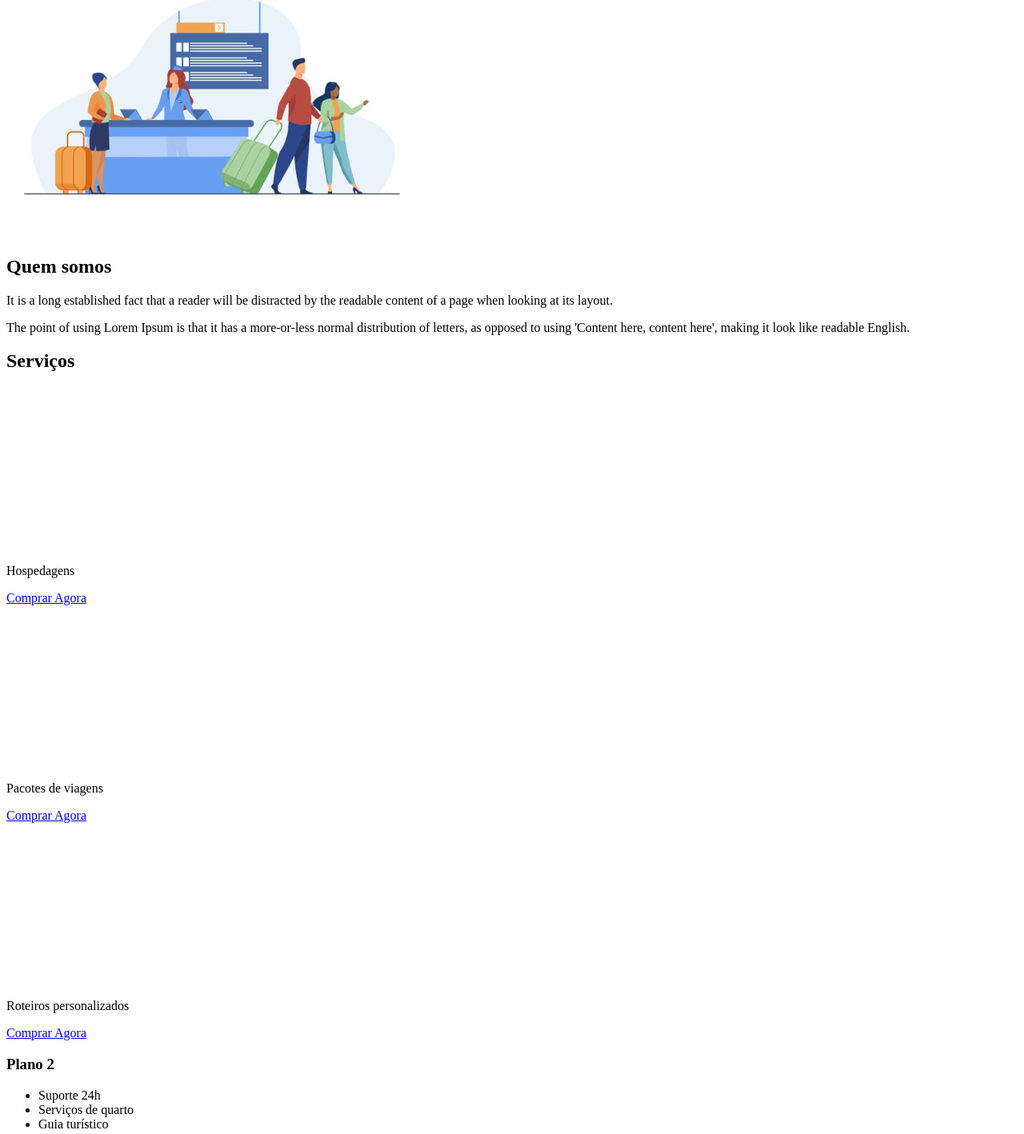
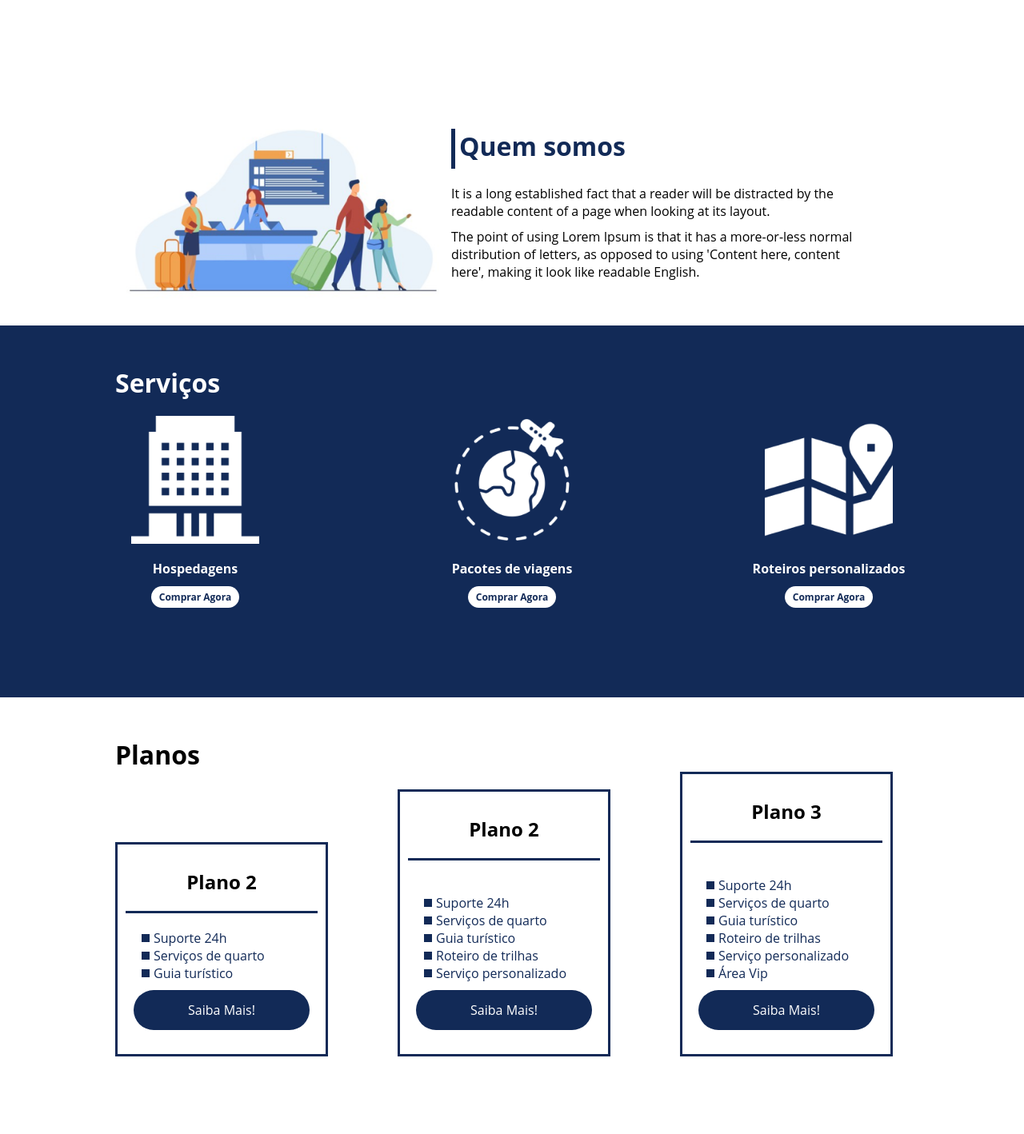
Before and after one commit to cav-jon/projeto-desafio-dio, a plain HTML site: page fundamentos-css-flex/projeto/index.html in a window 1280 px wide. Shown: the part 784-2202 px from the top of the page at 80% size. Drawn offline with Linux system fonts and the light colour scheme.

Commit message:
Concluído o curso de flexbox

```diff
--- a/fundamentos-css-flex/projeto/index.html
+++ b/fundamentos-css-flex/projeto/index.html
@@ -1,26 +1,32 @@
 <!DOCTYPE html>
 <html lang="pt-br">
+
 <head>
     <meta charset="UTF-8">
     <meta name="viewport" content="width=device-width, initial-scale=1.0">
     <title>Flex Turismos</title>
     <link rel="stylesheet" href="./style.css">
 </head>
+
 <body>
     <header>
+        <div class="flex-container menu">
+            <div>
                 <h1>FlexTurismos</h1>
-        <ul>
-            <li><a href="#quem-somos">Quem Somos</a></li>
+            </div>
+            <ul class="list-items">
+                <li><a href="#quem-somos">Quem somos</a></li>
                 <li><a href="#servicos">Serviços</a></li>
                 <li><a href="#planos">Planos</a></li>
             </ul>
+        </div>
     </header>
 
-    <div>
-        <div>
+    <div class="flex-container main-content">
+        <div class="main-text">
             <h1>Flex <br>Turismos</h1>
             <p>O melhor serviço para você!</p>
-            <a href="">Saiba Mais!</a>
+            <a href="" class="btn">Saiba Mais!</a>
         </div>
 
         <div>
@@ -28,37 +34,39 @@
         </div>
     </div>
 
+    <div class="flex-container" id="quem-somos">
         <div>
+            <h2>Quem somos</h2>
+            <p>It is a long established fact that a reader will be distracted by the readable content of a page when
+                looking at its layout. </p>
+            <p>The point of using Lorem Ipsum is that it has a more-or-less normal distribution of letters, as opposed
+                to using 'Content here, content here', making it look like readable English.</p>
+        </div>
         <div>
             <img src="./images/1-quem-somos.png" alt="balcão de atendimento">
         </div>
-
-        <div>
-            <h2>Quem somos</h2>
-            <p>It is a long established fact that a reader will be distracted by the readable content of a page when looking at its layout. </p>
-            <p>The point of using Lorem Ipsum is that it has a more-or-less normal distribution of letters, as opposed to using 'Content here, content here', making it look like readable English.</p>
     </div>
-    </div>
-
+    <div class="outer-container">
+        <div class="flex-container" id="servicos">
             <div>
                 <div>
                     <h2>Serviços</h2>
                 </div>
 
-        <div>
-            <div>
+                <div class="service-list">
+                    <div class="service-item">
                         <div><img src="./images/icon-2.png" alt="hospedagens"></div>
                         <p>Hospedagens</p>
                         <a href="#">Comprar Agora</a>
                     </div>
 
-            <div>
+                    <div class="service-item">
                         <div><img src="./images/icon-1.png" alt="pacote de viagens"></div>
                         <p>Pacotes de viagens</p>
                         <a href="#">Comprar Agora</a>
                     </div>
 
-            <div>
+                    <div class="service-item">
                         <div><img src="./images/icon-3.png" alt="roteiros personalizados"></div>
                         <p>Roteiros personalizados</p>
                         <a href="#">Comprar Agora</a>
@@ -66,21 +74,28 @@
 
                 </div>
             </div>
+        </div>
+    </div>
+    <div class="flex-container" id="planos">
 
         <div>
+            <h2>Planos</h2>
+        </div>
 
-        <div>
+        <div class="plan-list">
+            <div class="plan-item">
                 <h3>Plano 2</h3>
                 <ul>
                     <li>Suporte 24h</li>
                     <li>Serviços de quarto</li>
                     <li>Guia turístico</li>
                 </ul>
-            <a href="#">Saiba Mais!</a>
+                <a href="#" class="btn">Saiba Mais!</a>
             </div>
 
-        <div>
+            <div class="plan-item">
                 <h3>Plano 2</h3>
+                <br>
                 <ul>
                     <li>Suporte 24h</li>
                     <li>Serviços de quarto</li>
@@ -88,11 +103,12 @@
                     <li>Roteiro de trilhas</li>
                     <li>Serviço personalizado</li>
                 </ul>
-            <a href="#">Saiba Mais!</a>
+                <a href="#" class="btn">Saiba Mais!</a>
             </div>
 
-        <div>
+            <div class="plan-item">
                 <h3>Plano 3</h3>
+                <br>
                 <ul>
                     <li>Suporte 24h</li>
                     <li>Serviços de quarto</li>
@@ -101,13 +117,17 @@
                     <li>Serviço personalizado</li>
                     <li>Área Vip</li>
                 </ul>
-            <a href="#">Saiba Mais!</a>
+                <a href="#" class="btn">Saiba Mais!</a>
             </div>
         </div>
-
+     </div>
+    </div>
     <footer>
+        <div class="flex-container footer">
             <p>&copy; 2021 CSS Flexbox</p>
-        <p>Desenvolvido por: Seu nome aqui dev</p>
+            <p>Desenvolvido por: cav-jon</p>
+        </div>
     </footer>
 </body>
+
 </html>
--- a/fundamentos-css-flex/projeto/style.css
+++ b/fundamentos-css-flex/projeto/style.css
@@ -0,0 +1,271 @@
+*{
+    margin: 0;
+    padding: 0;
+    font-family: 'Open Sans', sans-serif;
+}
+
+div img {
+    display: block;
+    width: 100%;
+}
+
+ul {
+    list-style: none;
+    margin: 0;
+    padding: 0;
+}
+
+ul li a {
+    text-decoration: none;
+}
+
+.flex-container {
+    display: flex;
+    max-width: 992px;
+    margin: auto;
+    width: 100%;
+    min-width: 320px;
+
+}
+
+header {
+ background-color: #122A57;
+ height: 100px;
+ display: flex;
+ align-items: center;
+ color: #FFF;
+}
+
+header .list-items {
+    display: flex;
+    max-width: 260px;
+    width: 100%;
+    justify-content: space-between;
+    align-items: center;
+
+}
+header .menu {
+    justify-content: space-between;
+}
+
+header ul>li>a {
+    color: #FFF;
+}
+.main-content {
+    height: 100vh;
+    align-items: center;
+    justify-content: space-between;
+}
+.main-content .main-text {
+    min-height: 200px;
+}
+
+.main-text h1{
+    color: #122A57;
+    font-size: 48px;
+    margin-bottom: 10px;
+}
+
+.btn {
+    background-color: #122A57;
+    color: #FFF;
+    border-radius: 30px;
+    width: 220px;
+    display: block;
+    text-decoration: none;
+    text-align: center;
+    height: 50px;
+    line-height: 50px;
+    margin-top: 10px;
+    margin-bottom: 10px;
+}
+#quem-somos {
+    flex-direction: row-reverse;
+    align-items: center;
+    justify-content: space-between;
+}
+
+#quem-somos h2 {
+    font-size: 32px;
+    color: #122A57;
+    display: flex;
+    margin-bottom: 20px;
+
+}
+
+#quem-somos h2::before {
+    content: "";
+    height: 50px;
+    width: 5px;
+    margin-right: 5px;
+    background-color: #122A57;
+    position: relative;
+}
+#quem-somos p {
+    margin-bottom: 10px;
+    width: 90%;
+}
+#quem-somos img {
+    min-width: 420px;
+}
+
+.outer-container {
+    background-color: #122A57;
+    width: 100%;
+}
+#servicos {
+    flex-direction: column;
+    padding-top: 50px;
+    padding-bottom: 100px;
+}
+#servicos h2 {
+    color: white;
+    font-size: 32px;
+    margin-bottom: 20px;
+}
+.service-list {
+    display: flex;
+    justify-content: space-between;
+}
+.service-list .service-item {
+    text-align: center;
+}
+.service-item a {
+    width: 120;
+    background-color: #FFF;
+    border-radius: 30px;
+    height: 50px;
+    text-align: center;
+    line-height: 50px;
+    margin-top: 20px;
+    padding: 5px 10px;
+    height: 50px;
+    margin-bottom: 10px;
+    text-decoration: none;
+    font-weight: 700;
+    color: #122A57;
+    font-size: 12px;
+}
+.service-item p {
+    margin-top: 20px;
+    font-weight: 700;
+    font-size: 16px;
+    color: #FFF;
+
+}
+.service-item img {
+    width: 80%;
+    margin: auto;
+}
+#planos {
+    flex-direction: column;
+    min-height: 100vh;
+    padding-top: 50px;
+}
+#planos h2 {
+    font-size: 32px;
+
+}
+.plan-list {
+    display: flex;
+    align-items: flex-end;
+    justify-content: space-between;
+}
+.plan-item {
+    flex: 1;
+    border: 3px solid #122A57;
+    margin-right: 20px;
+    padding: 10px;
+    max-width: 240px;
+    margin-bottom: 10px;
+
+}
+.plan-item .btn {
+    margin: auto;
+    margin-bottom: 20px;
+}
+.plan-item h3 {
+    font-size: 24px;
+    display: flex;
+    flex-direction: column;
+    text-align: center;
+    margin-top: 20px;
+}
+
+.plan-item h3::after {
+    content: "";
+    background-color: #122A57;
+    width: 100%;
+    height: 3px;
+    margin-top: 20px;
+    margin-bottom: 10px;
+}
+.plan-item ul {
+    padding: 10px 20px;
+    display: flex;
+    flex-direction: column;
+    margin: auto;
+    color: #122A57;
+}
+.plan-item ul li{
+    display: flex;
+    flex-wrap: nowrap;
+    align-items: center;
+}
+.plan-item ul li::before {
+    content: "";
+    width: 10px;
+    height: 10px;
+    background-color: #122A57;
+    margin-right: 5px;
+}
+footer {
+    background-color: #122A57;
+    height: 70px;
+    display: flex;
+    align-items: center;
+}
+footer .footer {
+    justify-content: space-between;
+    color: #FFF;
+}
+
+/* mobile */
+
+@media (max-width: 992px) {
+    .flex-container{
+        flex-direction: column;
+    }
+    .main-content {
+        flex-direction: column-reverse;
+    }
+    .main-content .main-content {
+        width: 100%;
+    }
+    #quem-somos {
+        flex-direction: column-reverse;
+    }
+    #quem-somos img {
+        min-width: 320px;
+        margin: auto;
+    }
+    .service-list {
+        flex-direction: column-reverse;
+    }
+    .service-item img {
+        width: 50%;
+        margin:auto;
+    }
+
+    .plan-list {
+        flex-direction: column;
+        align-items: flex-start;
+        margin-bottom: 20px;
+    }
+    .plan-list .plan-item {
+        max-width: 90%;
+        margin: auto;
+        width: 100%;
+        margin-bottom: 20px;
+    }
+}
```
Lines whose indentation alone changed are shown as unchanged.
